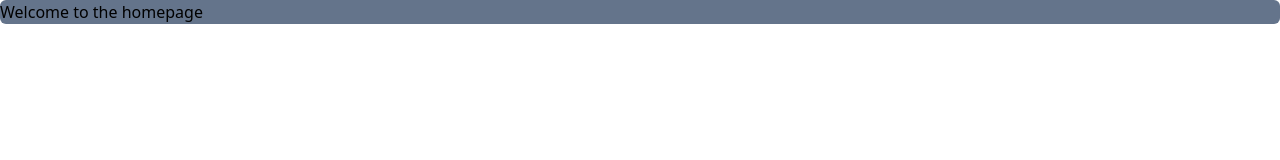
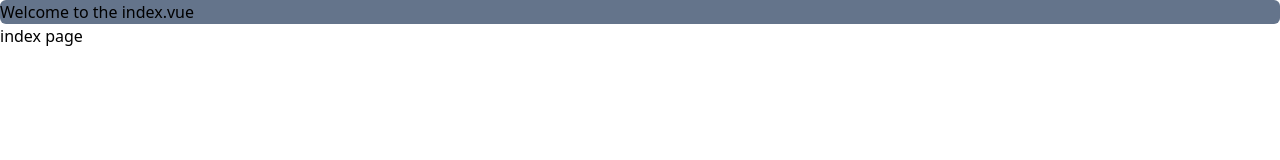
Before and after one commit to melloCoding/mellocoding.github.com, a Nuxt app: page / in a window 1280 px wide. Shown: the top 160 px of the page. Built offline with nearby package versions, Linux system fonts and the light colour scheme.

Commit message:
deleted:    app.vue 	modified:   nuxt.config.ts 	new file:   pages/gamedev.vue 	new file:   pages/index.vue

```diff
--- a/app.vue
+++ /dev/null
@@ -1,5 +0,0 @@
-<template>
-  <div>
-   <h1 class="bg-slate-500 rounded-md">Welcome to the homepage</h1>
-  </div>
-</template>
--- a/nuxt.config.ts
+++ b/nuxt.config.ts
@@ -2,6 +2,13 @@
 export default defineNuxtConfig({
   compatibilityDate: '2024-04-03',
   devtools: { enabled: true },
+  app: {
+    head:{
+      charset: 'utf-8',
+      viewport: 'width=device-width, initial-scale=1',
+      title: 'Jeffreymello.com',
+    }
+  },
   modules: ['@nuxtjs/tailwindcss'],
   css: ['~/assets/css/tailwind.css']
 })
--- /dev/null
+++ b/pages/gamedev.vue
@@ -0,0 +1,3 @@
+<template>
+    <h1>Hello there this is the game dev</h1>
+</template>
--- /dev/null
+++ b/pages/index.vue
@@ -0,0 +1,9 @@
+<template>
+    <div>
+     <h1 class="bg-slate-500 rounded-md">Welcome to the index.vue</h1>
+    </div>
+    <ul>
+     <li><NuxtLink to="/gamedev">index page</NuxtLink></li>
+    </ul>
+
+  </template>
```
